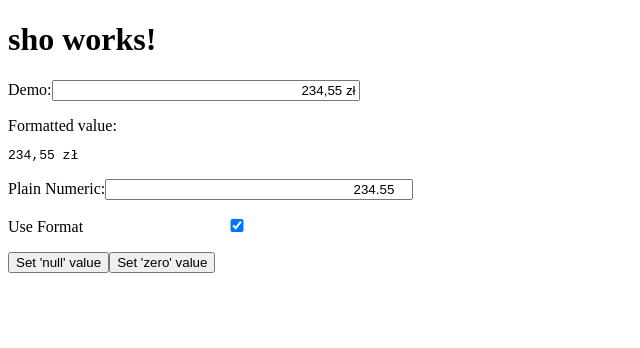
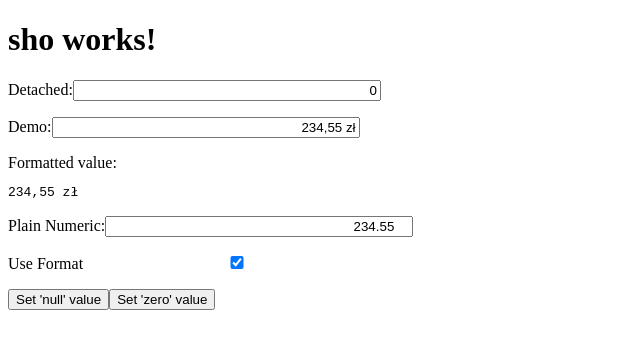
Before and after one commit to shopen21/angular-currency-input, an Angular app: page / in a window 1280 px wide. Shown: the top 348 px of the page, without its empty margins (0-640 px from the left). Built offline with nearby package versions, Linux system fonts and the light colour scheme.

Commit message:
fixed cache decimal separator bug;

```diff
--- a/src/app/app.component.html
+++ b/src/app/app.component.html
@@ -1,6 +1,11 @@
 <h1>
   {{title}}
 </h1>
+
+<p>
+  <label for="unboundInput">Detached:</label>
+  <input id="unboundInput" [(ngModel)]="smth" type="text" number-format>
+</p>
 
 <p>
   <label for="currencyInput">Demo:</label>
--- a/src/app/number-format/number-format.pipe.ts
+++ b/src/app/number-format/number-format.pipe.ts
@@ -5,7 +5,6 @@ import NumberFormat = Intl.NumberFormat;
   name: 'numberFormat'
 })
 export class NumberFormatPipe implements PipeTransform {
-  private decimalSeparatorField: string;
   private static matchOperatorsRe = /[|\\{}()[\]^$+*?.]/g;
 
   // Converts from Number value to localized format like '$ 1,234,567.89'
@@ -44,10 +43,7 @@ export class NumberFormatPipe implements PipeTransform {
 
   private getDecimalSeparator(numberFormat?: NumberFormat): string {
     let locale = numberFormat ? numberFormat.resolvedOptions().locale : null;
-    if (this.decimalSeparatorField) {
-      return this.decimalSeparatorField;
-    }
-    return this.decimalSeparatorField = /^1(.+)2$/.exec((1.2).toLocaleString(locale))[1];
+    return  /^1(.+)2$/.exec((1.2).toLocaleString(locale))[1];
   }
 
   private normalizeDecimalString(value: string, numberFormat: NumberFormat): string {
```
